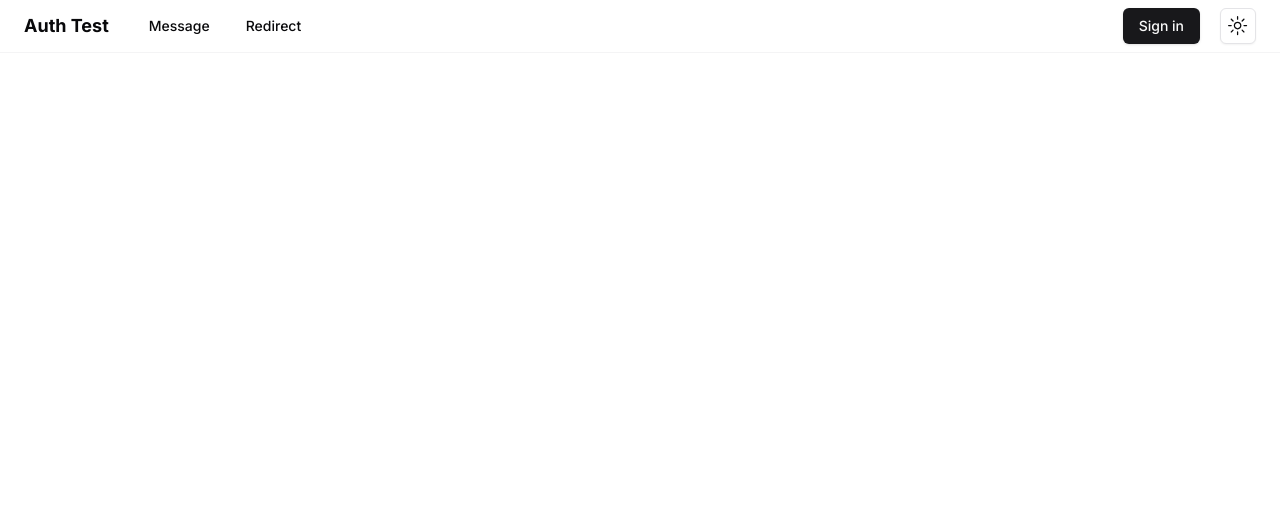
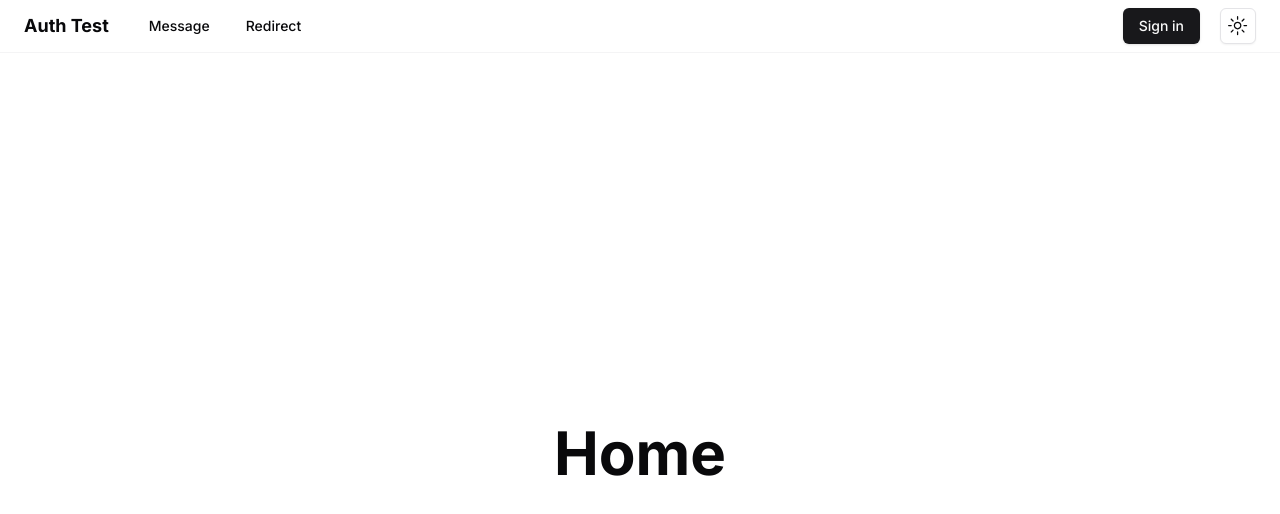
Before and after one commit to T1CkShot/nextjs-auth-test, a Next.js app: page / in a window 1280 px wide. Shown: the top 514 px of the page. Built offline with nearby package versions, Linux system fonts and the light colour scheme; no server answers.

Commit message:
home page content

```diff
--- a/app/page.tsx
+++ b/app/page.tsx
@@ -1,3 +1,9 @@
+import { ModeChange } from "@/components/ModeChange";
+
 export default function Home() {
-  return <></>;
+  return (
+    <div className="w-full h-screen flex justify-center items-center">
+      <h1 className="font-bold text-6xl">Home</h1>
+    </div>
+  );
 }
```
